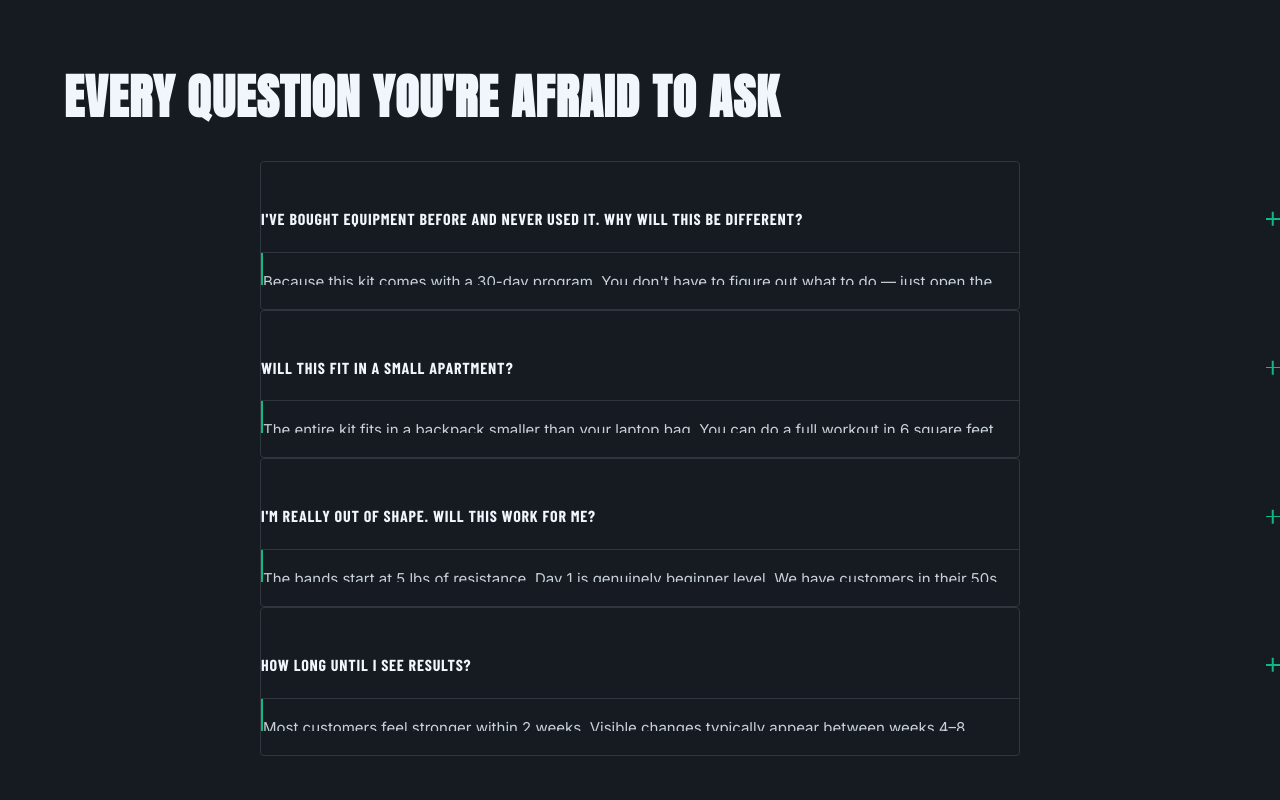
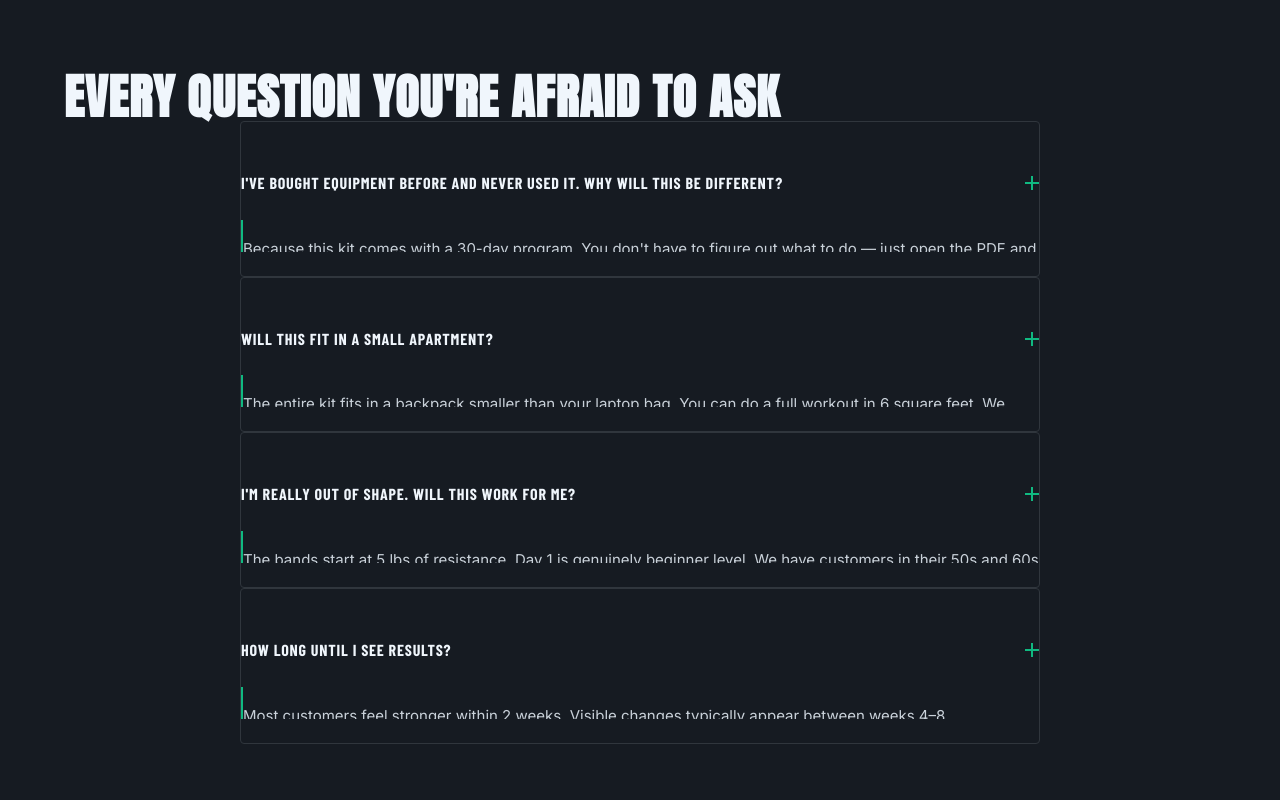
Before and after one commit to abelitisarmand-crypto/healthhustleacademy, a plain HTML site: page index.html in a window 1280 px wide. Shown: the part 4860-5660 px from the top of the page. Drawn offline with nearby package versions, Linux system fonts and the light colour scheme; no server answers; a web font is replaced by a local one.

Commit message:
fix! refactor FAQ component to stabilize layout and icons

```diff
--- a/assets/css/style.css
+++ b/assets/css/style.css
@@ -1528,35 +1528,83 @@ img {
 }
 
 /* 2. FAQ & Objection Clean Layout */
-.objection-q, .faq-question {
+/* 2. FAQ & Objection Component Fix */
+.faq-container, .objection-grid {
+  max-width: 800px !important;
+  margin: 0 auto !important;
+  width: 100%;
+}
+
+.faq-item, .objection-item {
+  border-bottom: 1px solid var(--border);
+  width: 100%;
+  overflow: visible !important; /* Prevent internal clipping */
+}
+
+.faq-question, .objection-q {
+  width: 100%;
+  padding: 24px 40px 24px 0 !important; /* Right padding for icon space */
   display: flex !important;
   justify-content: space-between !important;
   align-items: center !important;
+  cursor: pointer;
+  position: relative !important;
   text-align: left !important;
-  padding: 20px 0 !important;
-  border-bottom: 1px solid var(--border);
-  cursor: pointer;
-  width: 100%;
-}
-
-.objection-q::before, .faq-question::before,
-.objection-q::after, .faq-question::after {
+  background: none;
+  border: none;
+  color: var(--text-primary);
+  font-family: 'Barlow Condensed', sans-serif;
+  font-weight: 700;
+  font-size: 16px;
+  letter-spacing: 0.05em;
+  text-transform: uppercase;
+}
+
+/* Dual-bar Toggle Icon */
+.faq-question::before, .faq-question::after,
+.objection-q::before, .objection-q::after {
   content: "";
   position: absolute;
   right: 0;
+  top: 50%;
   width: 14px;
-  height: 1.5px;
+  height: 2px;
   background: var(--emerald);
   transition: transform 0.4s cubic-bezier(0.16, 1, 0.3, 1);
-}
-
-.objection-q::after, .faq-question::after {
-  transform: rotate(90deg);
-}
-
-.objection-item.active .objection-q::after,
-.faq-item.active .faq-question::after {
-  transform: rotate(0deg);
+  margin: 0;
+  padding: 0;
+}
+
+/* Horizontal bar (always stays) */
+.faq-question::before, .objection-q::before {
+  transform: translateY(-50%);
+}
+
+/* Vertical bar (rotates to hide) */
+.faq-question::after, .objection-q::after {
+  transform: translateY(-50%) rotate(90deg);
+}
+
+/* Active State: Rotate vertical bar to 0 to merge with horizontal */
+.faq-item.active .faq-question::after,
+.objection-item.active .objection-q::after {
+  transform: translateY(-50%) rotate(0deg);
+}
+
+.faq-answer, .objection-a {
+  max-height: 0;
+  overflow: hidden;
+  transition: all 0.4s ease;
+  color: var(--text-secondary);
+  font-size: 15px;
+  line-height: 1.7;
+  padding: 0;
+}
+
+.faq-item.active .faq-answer,
+.objection-item.active .objection-a {
+  max-height: 500px; /* Safe height for wrapping text */
+  padding-bottom: 24px;
 }
 
 .objection-item, .faq-item {
--- a/assets/js/main.js
+++ b/assets/js/main.js
@@ -441,9 +441,7 @@ document.querySelectorAll('.atc-btn').forEach(btn => {
 // FAQ Accordion
 document.querySelectorAll('.faq-question').forEach(btn => {
   btn.addEventListener('click', () => {
-    const item = btn.parentElement;
-    item.classList.toggle('active');
-    btn.querySelector('span').textContent = item.classList.contains('active') ? '-' : '+';
+    btn.parentElement.classList.toggle('active');
   });
 });
 
```
Also changed, not shown: assets/js/product.js (+6 -6 lines).
